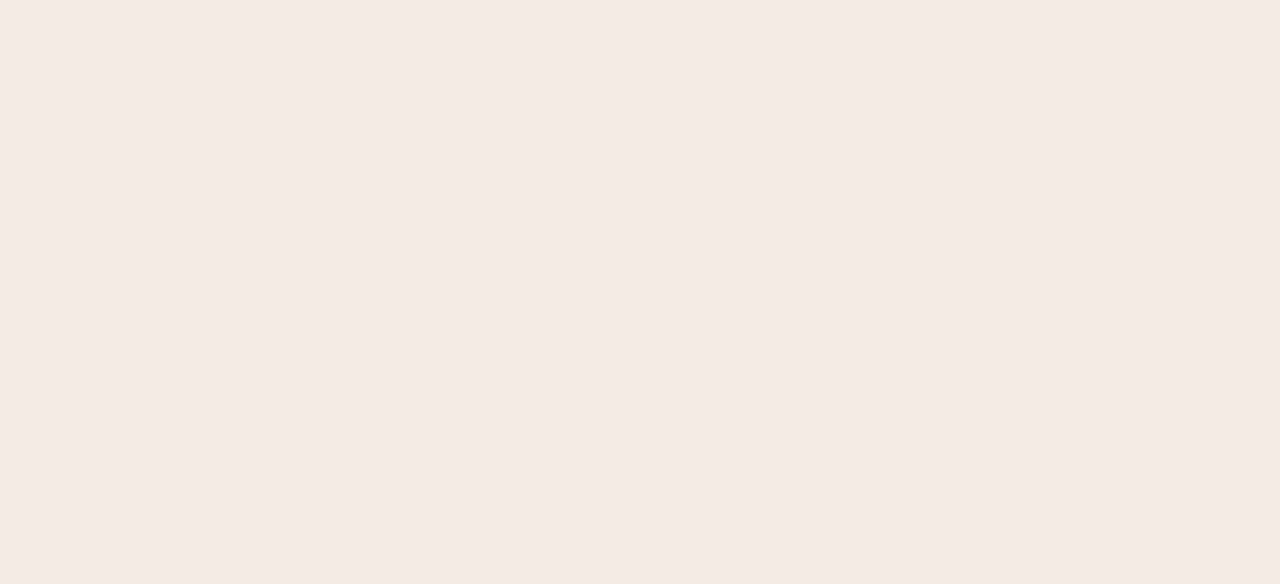
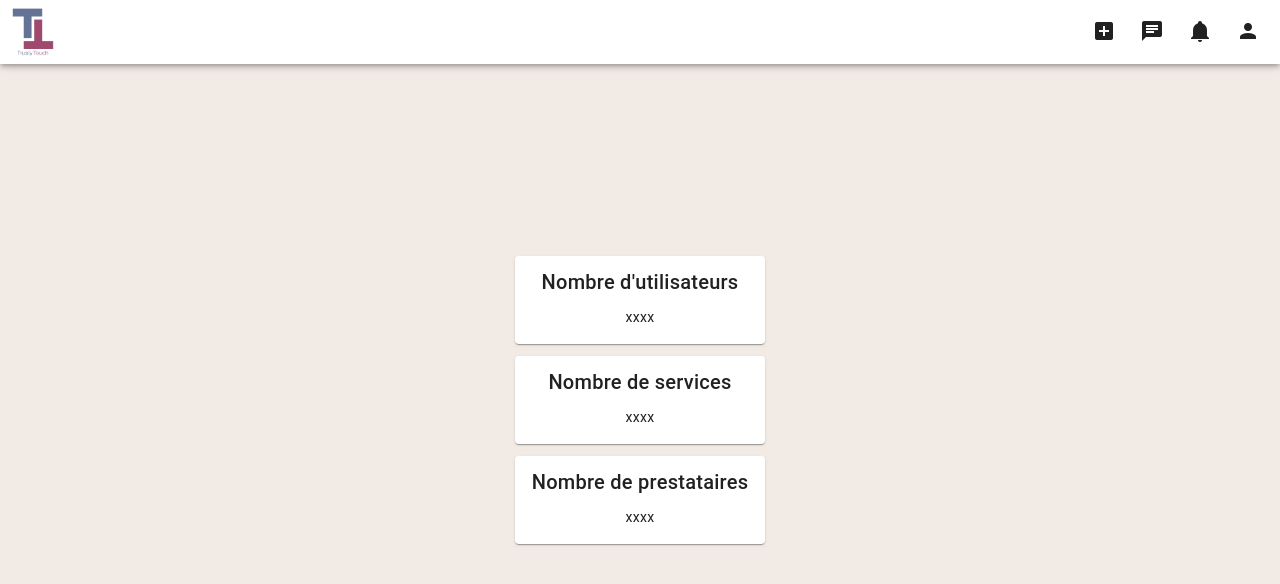
Before and after one commit to TrustyTouch/TrustyTouch-front, a Vue app: page /Statistic in a window 1280 px wide. Before the commit this address had no page. Shown: the top 584 px of the page. Built offline with nearby package versions, Linux system fonts and the light colour scheme.

Commit message:
Statistics

```diff
--- a/src/components/NavBar.vue
+++ b/src/components/NavBar.vue
@@ -12,6 +12,10 @@ function accueil() {
 
 function home() {
     router.push({ name: "home" })
+}
+
+function stat() {
+    router.push({ name: "stat" })
 }
 
 interface Notif {
@@ -59,7 +63,7 @@ const notifs = ref<Notif[]>([
                         <v-list>
                             <v-btn class="w-100 justify-start" variant="plain" prepend-icon="mdi-account">PROFIL</v-btn><br>
                             <v-btn class="w-100 justify-start" variant="plain" prepend-icon="mdi-check-circle">MES SERVICES</v-btn><br>
-                            <v-btn class="w-100 justify-start" variant="plain" prepend-icon="mdi-triangle">STATISTIQUES</v-btn><br>
+                            <v-btn class="w-100 justify-start" variant="plain" prepend-icon="mdi-triangle" @click="stat()">STATISTIQUES</v-btn><br>
                             <v-btn class="w-100 justify-start" variant="plain" prepend-icon="mdi-menu">ADMINISTRATION</v-btn><br>
                             <v-btn class="w-100 justify-start" variant="plain" prepend-icon="mdi-logout" @click="home()">SE DECONNECTER</v-btn>
                         </v-list>
--- /dev/null
+++ b/src/pages/Statistic.vue
@@ -0,0 +1,26 @@
+<script setup lang="ts">
+import NavBar from '../components/NavBar.vue';
+</script>
+
+<template>
+    <NavBar></NavBar>
+    <v-row>
+        <v-col class="d-flex flex-column justify-center align-center gap">
+            <v-card
+            text="xxxx"
+            title="Nombre d'utilisateurs"
+            width="250"
+            ></v-card>
+            <v-card
+            text="xxxx"
+            title="Nombre de services"
+            width="250"
+            ></v-card>
+            <v-card
+            text="xxxx"
+            title="Nombre de prestataires"
+            width="250"
+            ></v-card>
+        </v-col>
+    </v-row>
+</template>
--- a/src/pages/index.ts
+++ b/src/pages/index.ts
@@ -16,6 +16,11 @@ const routes : RouteRecordRaw[] = [
         path: '/Category',
         component: () => import("./Category.vue")
     },
+    {
+        name: 'stat',
+        path: '/Statistic',
+        component: () => import("./Statistic.vue")
+    }
 ];
 
 export default routes;
```
